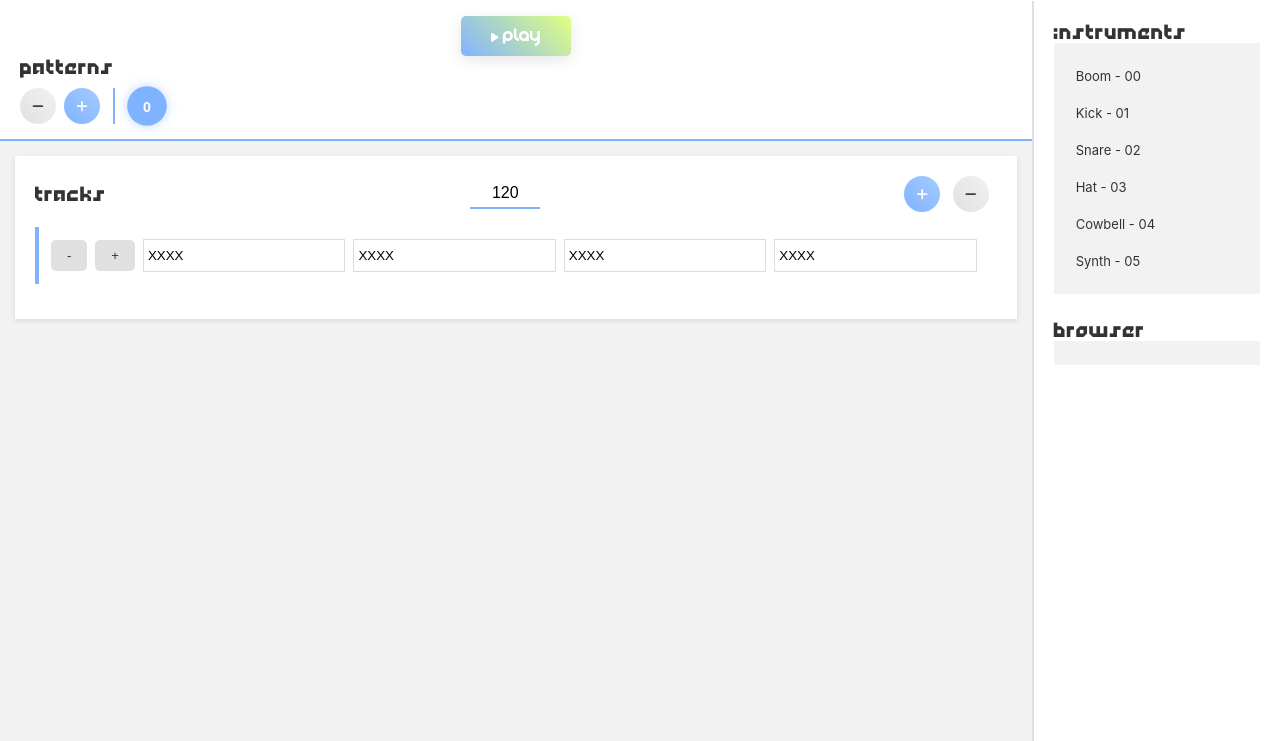
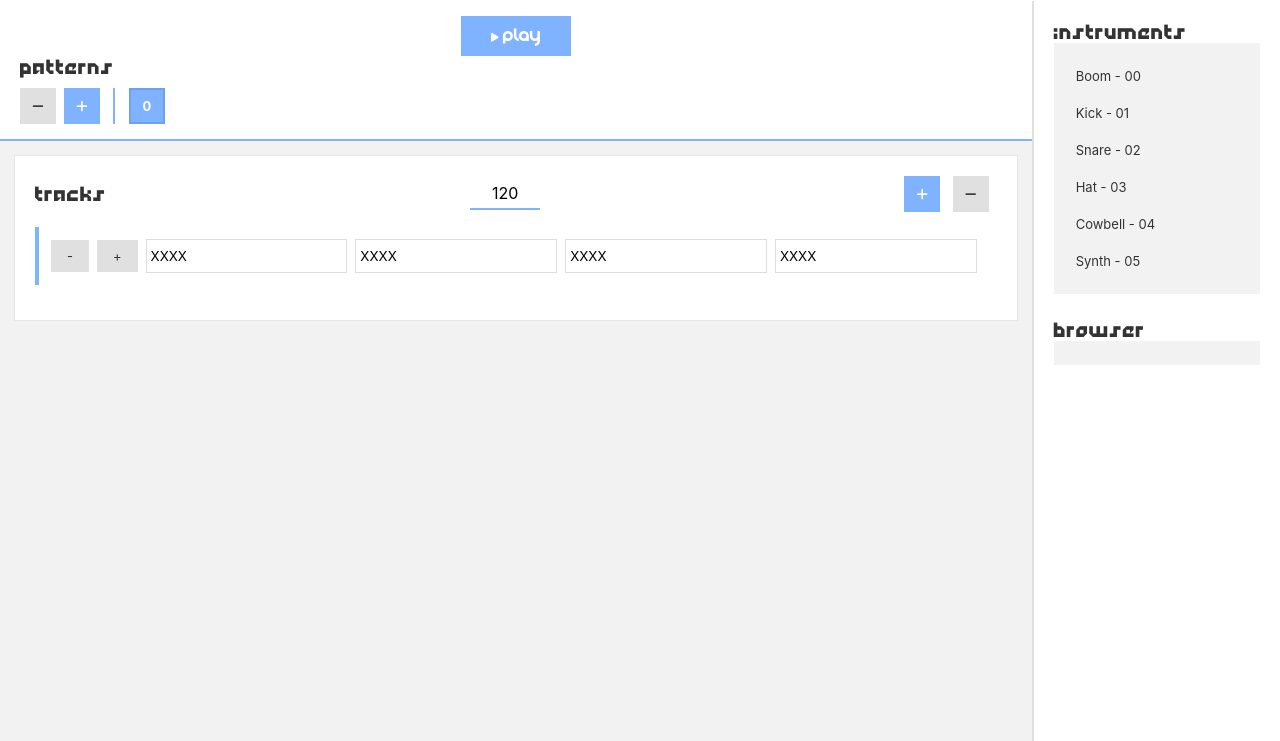
Before and after one commit to hardtrip-jpg/polytrakt, a plain HTML site: page index.html in a window 1280 px wide. Shown: the part 79-820 px from the top of the page. Drawn offline with nearby package versions, Linux system fonts and the light colour scheme; no server answers.

Commit message:
flatter design

```diff
--- a/styles/style.css
+++ b/styles/style.css
@@ -58,7 +58,7 @@ header {
     display: flex;
     justify-content: space-between;
     align-items: center;
-    box-shadow: 0 2px 10px rgba(0, 0, 0, 0.1);
+    box-shadow: 0 2px 0 rgba(0, 0, 0, 0.05);
     transition: background-color 0.3s ease;
 }
 
@@ -107,56 +107,57 @@ button {
     color: var(--text-color);
     margin-right: 8px;
     transition: all 0.2s ease;
-    border-radius: 5px;
+    border-radius: 0;
     cursor: pointer;
     position: relative;
     overflow: hidden;
+    font-family: -apple-system, BlinkMacSystemFont, "Segoe UI", Roboto, Helvetica, Arial, sans-serif, "Apple Color Emoji", "Segoe UI Emoji", "Segoe UI Symbol";
 }
 
 button:hover {
     background: var(--primary-light);
-    transform: translateY(-2px);
-    box-shadow: 0 4px 8px rgba(0, 0, 0, 0.1);
+    transform: none;
+    box-shadow: none;
+    color: white;
 }
 
 button:active {
     background: var(--primary-color);
     color: white;
-    transform: translateY(0);
 }
 
 .fun-button {
-    background: linear-gradient(45deg, var(--primary-color), var(--primary-light));
+    background: var(--primary-color);
     color: white;
 }
 
 .fun-button:hover {
-    background: linear-gradient(45deg, var(--primary-dark), var(--primary-color));
+    background: var(--primary-dark);
 }
 
 .circle-button {
     width: 36px;
     height: 36px;
-    border-radius: 50%;
+    border-radius: 0;
     padding: 0;
 }
 
 #play-button {
-    background: linear-gradient(45deg, var(--primary-color), var(--secondary-color));
+    background: var(--primary-color);
     color: white;
     margin: auto;
     display: block;
     padding: 10px 30px;
-    box-shadow: 0 4px 15px rgba(0, 0, 0, 0.1);
-    transition: all 0.3s ease;
+    box-shadow: none;
+    transition: all 0.2s ease;
     font-family: evermore;
     font-size: 10px;
 }
 
 #play-button:hover {
-    background: linear-gradient(45deg, var(--primary-dark), var(--secondary-color));
-    transform: scale(1.05);
-    box-shadow: 0 6px 20px rgba(0, 0, 0, 0.15);
+    background: var(--primary-dark);
+    transform: none;
+    box-shadow: none;
 }
 
 #pattern-section {
@@ -178,10 +179,10 @@ button:active {
     margin: 15px;
     background-color: var(--card-bg);
     border: none;
-    box-shadow: 0 2px 5px rgba(0, 0, 0, 0.1);
+    box-shadow: 0 0 0 1px rgba(0, 0, 0, 0.05);
     padding: 20px;
     height: fit-content;
-    transition: background-color 0.3s ease, box-shadow 0.3s ease;
+    transition: background-color 0.3s ease;
 }
 
 #bpm-text-field {
@@ -201,12 +202,12 @@ button:active {
     border-left: 4px solid var(--primary-color);
     padding: 12px;
     justify-content: space-between;
-    transition: all 0.3s ease;
+    transition: background-color 0.3s ease;
 }
 
 .track:hover {
-    box-shadow: 0 5px 15px rgba(0, 0, 0, 0.1);
-    transform: translateY(-2px);
+    box-shadow: 0 0 0 1px var(--primary-color);
+    transform: none;
 }
 
 .track-buttons {
@@ -222,6 +223,10 @@ button:active {
 
 .track button {
     margin-right: 8px;
+}
+
+input {
+    font-family: -apple-system, BlinkMacSystemFont, "Segoe UI", Roboto, Helvetica, Arial, sans-serif, "Apple Color Emoji", "Segoe UI Emoji", "Segoe UI Symbol";
 }
 
 .track input {
@@ -263,26 +268,28 @@ button:active {
     padding: 8px 10px;
     cursor: pointer;
     transition: all 0.2s ease;
-    border-radius: 3px;
+    border-radius: 0;
 }
 
 #instrument-list p:hover {
-    background-color: var(--primary-light);
+    background-color: var(--primary-color);
     color: white;
-    transform: translateX(5px);
+    transform: none;
+    border-left: 3px solid var(--primary-dark);
+    padding-left: 7px;
 }
 
 #add-pattern-button, #add-track-button {
-    background: linear-gradient(45deg, var(--primary-color), var(--primary-light));
+    background: var(--primary-color);
     color: white;
 }
 
 #remove-pattern-button, #remove-track-button {
-    background: linear-gradient(45deg, #e0e0e0, #f2f2f2);
+    background: var(--border-color);
 }
 
 #add-pattern-button:hover, #add-track-button:hover {
-    background: linear-gradient(45deg, var(--primary-dark), var(--primary-color));
+    background: var(--primary-dark);
 }
 
 #remove-pattern-button:hover, #remove-track-button:hover {
@@ -297,13 +304,14 @@ button:active {
     background: var(--border-color);
     color: var(--text-color);
     font-weight: bold;
-    border-radius: 50%;
+    border-radius: 0;
     transition: all 0.3s ease;
 }
 
 #pattern-button.selected {
     background: var(--primary-color);
     color: white;
-    transform: scale(1.1);
-    box-shadow: 0 0 10px rgba(128, 179, 255, 0.5);
+    transform: none;
+    box-shadow: none;
+    border: 2px solid var(--primary-dark);
 }
```
